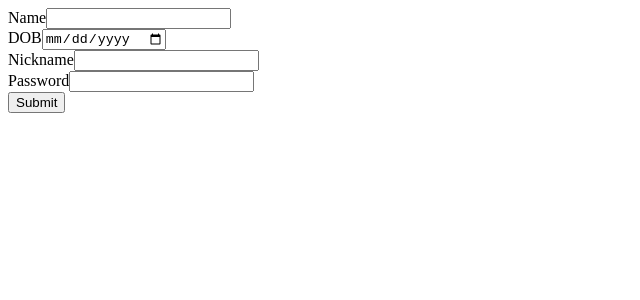
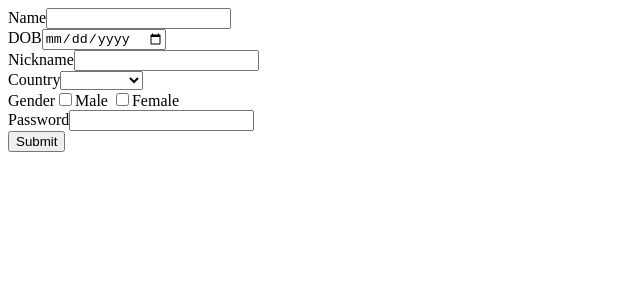
Before and after one commit to AmitShawGit/vue, a Vue app: page /form in a window 1280 px wide. Shown: the top 300 px of the page, without its empty margins (0-640 px from the left). Built offline with nearby package versions, Linux system fonts and the light colour scheme.

Commit message:
form complete

```diff
--- a/src/components/Forms.vue
+++ b/src/components/Forms.vue
@@ -6,6 +6,17 @@
         <input type="date" name="" id="" v-model="formStore.dob"><br />
         <label for="">Nickname</label>
         <input type="text" name="" id="" v-model="formStore.nickname"><br />
+        <label for="">Country</label>
+
+  <select name="" id="" v-model="formStore.country">
+    <option v-for="item in countries" :key="item" v-bind:value="item">{{ item }}</option>
+  </select>
+
+
+        <br />
+        <label for="">Gender</label>
+        <input type="checkbox" value="male" v-model="formStore.gender">Male
+        <input type="checkbox" value="female" v-model="formStore.gender">Female<br />
         <label for="">Password</label>
         <input type="text" name="" id="" v-model="formStore.password"><br />
         <button type="button"  v-on:click="submitData()">Submit</button>
@@ -21,8 +32,11 @@ export default{
                 dob: "",
                 nickname : "",
                 password : "",
+                country : "",
+                gender : [],
 
-            }
+            },
+            countries : ["Japan","Singapore","Australia","India"]
         }
     },
     methods:{
```
